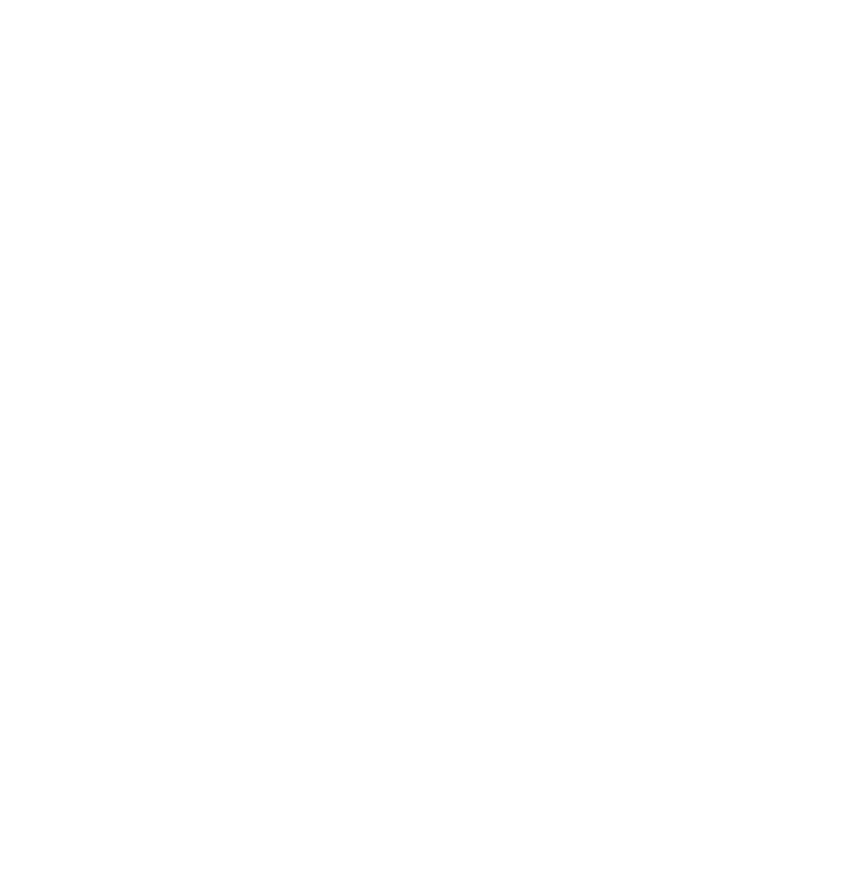
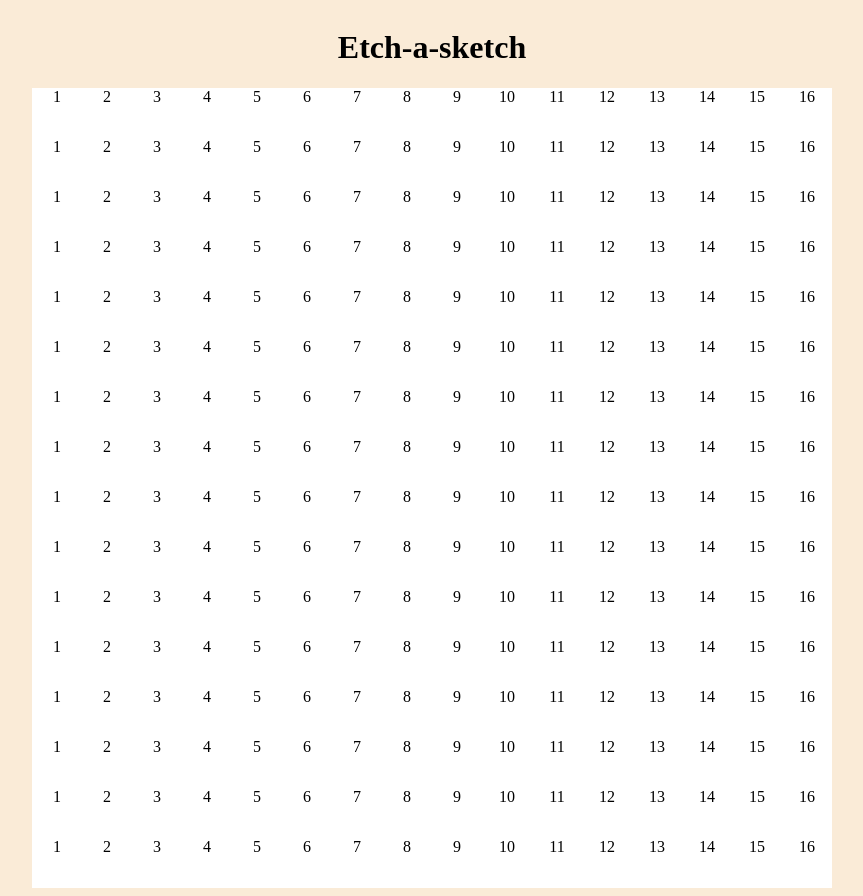
Before and after one commit to mhlowry/Etch-a-Sketch, a plain HTML site: page index.html in a window 1280 px wide. Shown: the whole page, without its empty margins (208-1071 px from the left). Before the commit the page ends 800 px from the top, so only its background shows below. Drawn offline with Linux system fonts and the light colour scheme.

Commit message:
Got a basic grid together
 (I am using flexbox instead of grid on purpose)

```diff
--- a/css/style.css
+++ b/css/style.css
@@ -0,0 +1,21 @@
+body {
+    display: flex;
+    flex-direction: column;
+    align-items: center;
+    background-color: antiquewhite;
+}
+
+.container {
+    display: flex;
+    flex-wrap: wrap;
+    width: 50em;
+    height: 50em;
+}
+
+div {
+    background-color: white;
+    /* border: 1px solid gray; */
+    display: inline-block;
+    text-align: center;
+
+}
--- a/index.html
+++ b/index.html
@@ -7,6 +7,8 @@
     <title>Document</title>
 </head>
 <body>
+    <h1>Etch-a-sketch</h1>
+    <div class="container"></div>
     <script type="text/javascript" src="./js/script.js"></script>
 </body>
 </html>
--- a/js/script.js
+++ b/js/script.js
@@ -0,0 +1,15 @@
+let container = document.querySelector(".container");
+
+for (let i = 0; i < 16; i++)
+{
+    for (let j = 0; j < 16; j++)
+    {
+        let newDiv = document.createElement("div");
+        newDiv.style.width = `${(1 / 16) * 100}%`;
+        newDiv.style.height = `${(1 / 16) * 100}%`;
+        newDiv.innerText = `${j+1}`;
+        container.appendChild(newDiv);
+
+    }
+
+}
```
